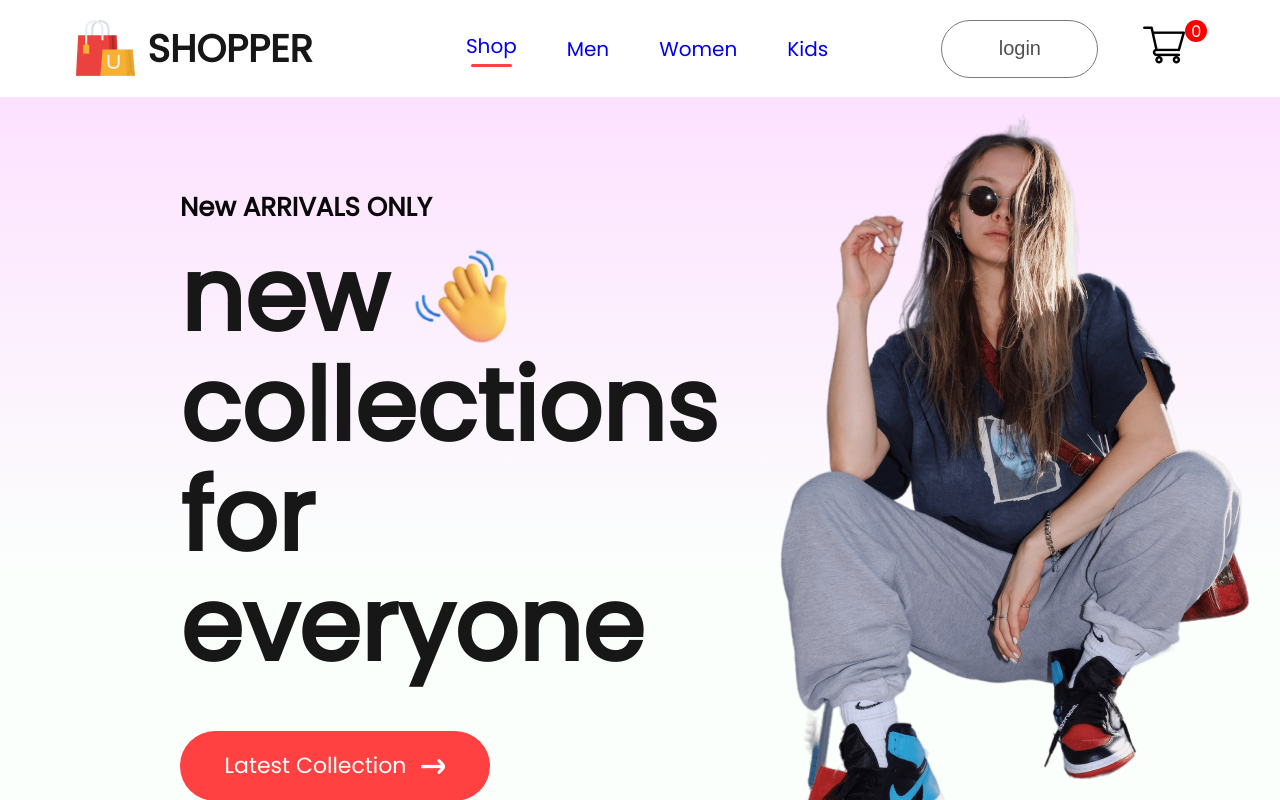
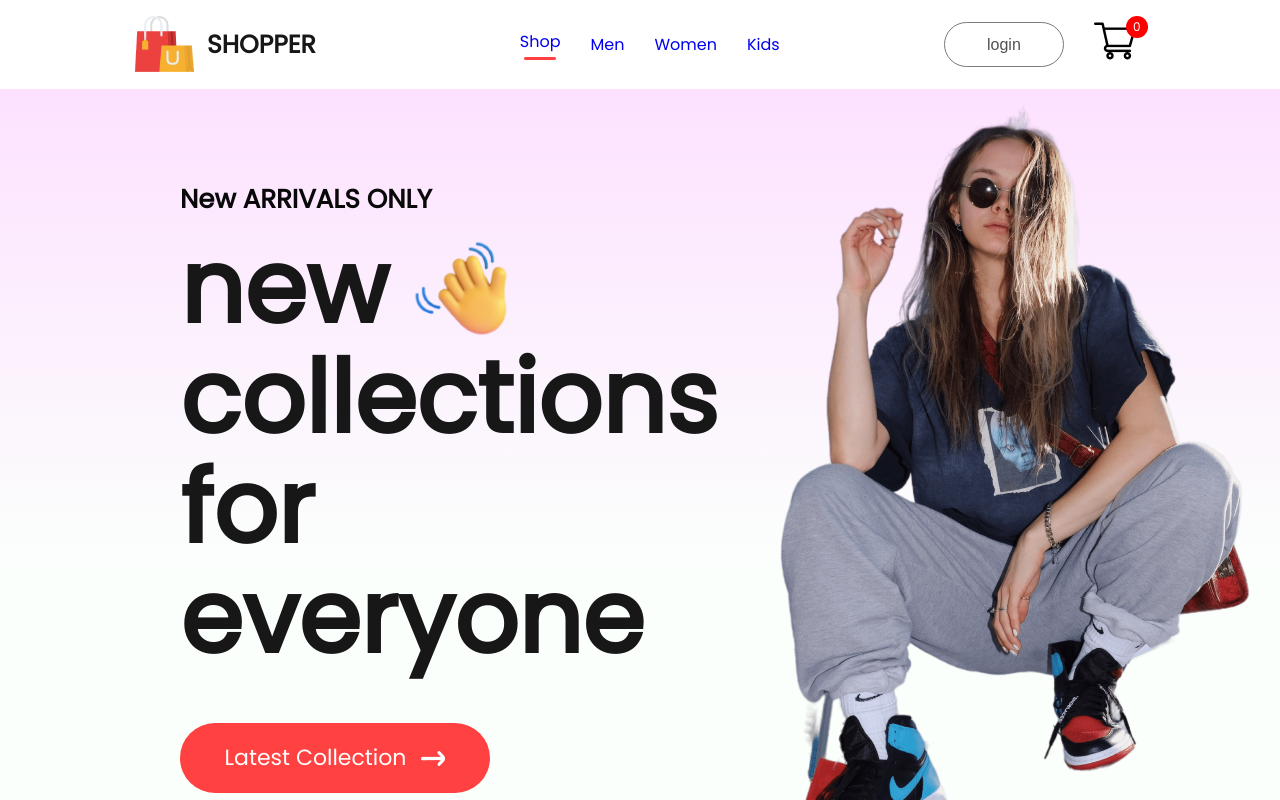
Before and after one commit to venkata-naveen-varma/ecommerce-site, a React (Create React App) app in the folder frontend/: page / in a window 1280 px wide. Shown: the top 800 px of the page. Built offline with nearby package versions, Linux system fonts and the light colour scheme.

Commit message:
responsiveness

```diff
--- a/frontend/src/components/Navbar/Navbar.css
+++ b/frontend/src/components/Navbar/Navbar.css
@@ -79,3 +79,51 @@
     background: red;
     color: white;
 }
+@media(max-width:1280px){
+    .navbar{
+        padding: 12px 50px;
+    }
+    .nav-logo image{
+        width: 40px;
+    }
+    .nav-logo p{
+        font-size: 25px;
+    }
+    .nav-menu{
+        gap: 30px;
+        font-size: 16px;
+    }
+    .nav-login-cart{
+        gap: 30px;
+    }
+    .nav-login-cart button{
+        width: 120px;
+        height: 45px;
+        font-size: 16px;
+    }
+    .nav-cart-count{
+        margin-left: -40px;
+        font-size: 12px;
+    }
+}
+@media(max-width:1024px){
+    .navbar{
+        padding: 12px 30px;
+    }
+    .nav-menu{
+        gap: 25px;
+        font-size: 14px;
+    }
+    .nav-login-cart button{
+        width: 80px;
+        height: 35px;
+        font-size: 14px;
+    }
+    .nav-login-cart img{
+        width: 30px;
+    }
+    .nav-cart-count{
+        width: 18px;
+        height: 18px;
+    }
+}
```
